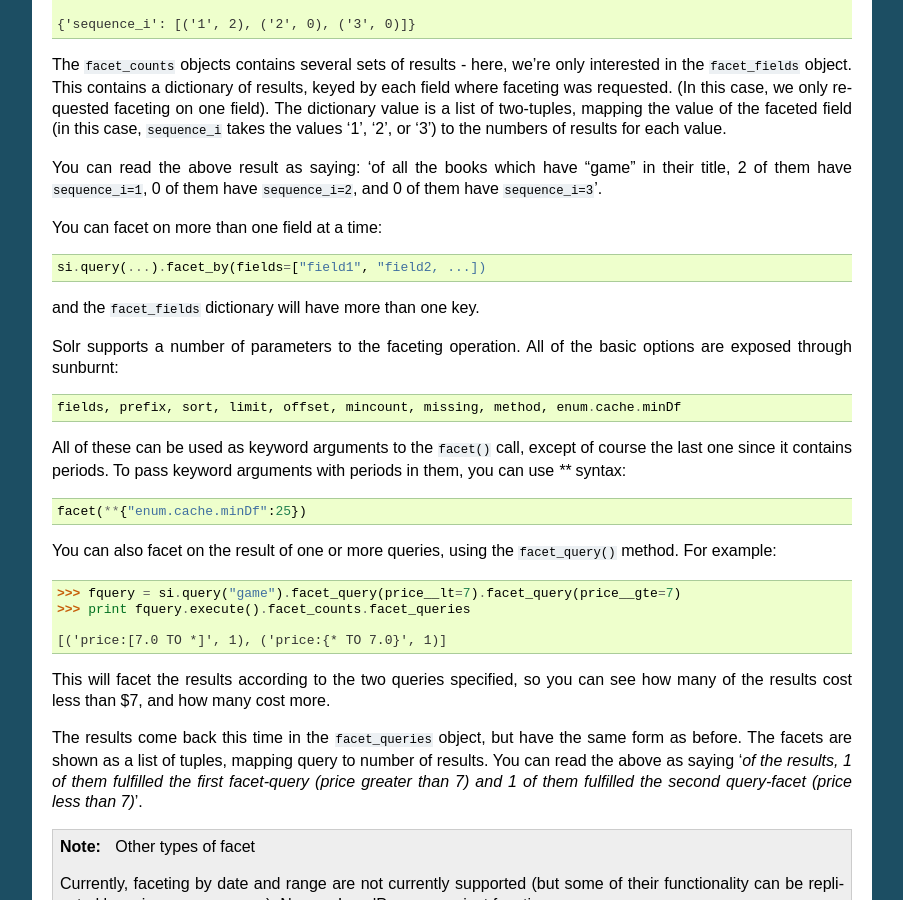
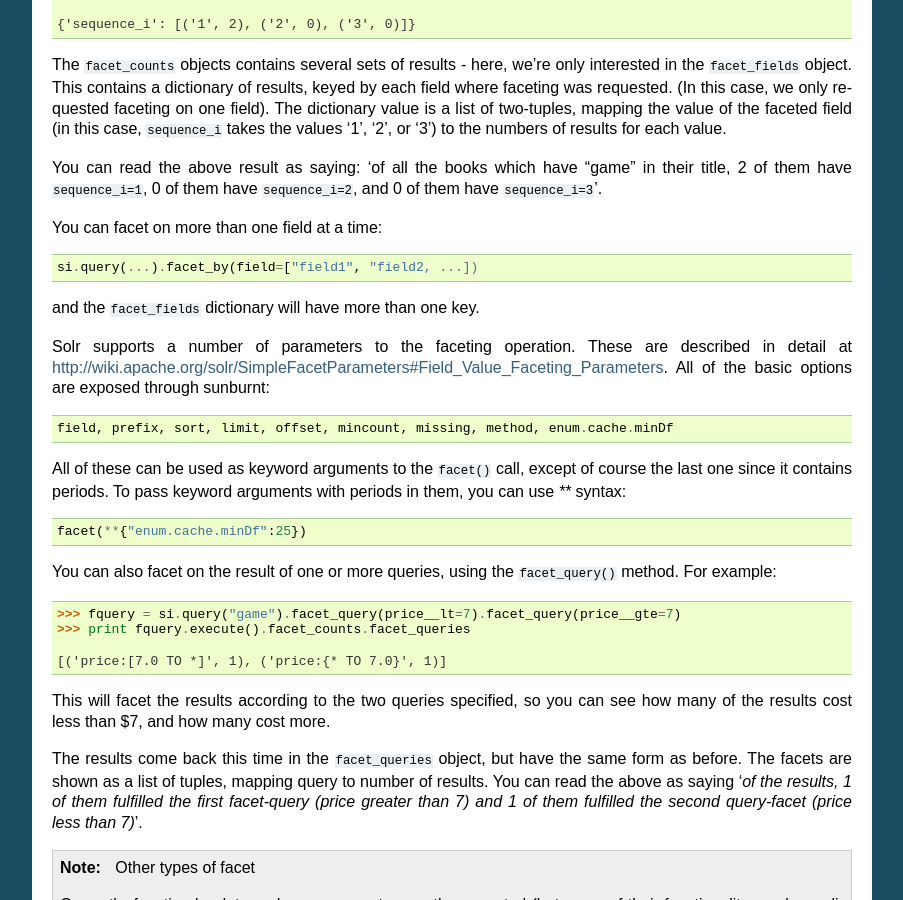
Before and after one commit to tow/sunburnt, a Sphinx documentation site: the page built from docs/queryingsolr.rst, in a window 1280 px wide and 900 px high, scrolled down 10150 px. Shown: the whole window, without its empty margins (198-1101 px from the left). Built offline with Sphinx 7.4.7, drawn with Linux system fonts in a browser that asks for light colours.

Commit message:
Fix querying documentation on faceting
Update faceting documentation to reflect correct argument (changed 'fields' argument for `facet_by` to 'field')

```diff
--- a/docs/queryingsolr.rst
+++ b/docs/queryingsolr.rst
@@ -696,16 +696,17 @@ You can facet on more than one field at a time:
 
 ::
 
- si.query(...).facet_by(fields=["field1", "field2, ...])
+ si.query(...).facet_by(field=["field1", "field2, ...])
 
 and the ``facet_fields`` dictionary will have more than one key.
 
-Solr supports a number of parameters to the faceting operation. All of the basic options
-are exposed through sunburnt:
+Solr supports a number of parameters to the faceting operation. These are described in detail
+at http://wiki.apache.org/solr/SimpleFacetParameters#Field_Value_Faceting_Parameters.
+All of the basic options are exposed through sunburnt:
 
 ::
 
- fields, prefix, sort, limit, offset, mincount, missing, method, enum.cache.minDf
+ field, prefix, sort, limit, offset, mincount, missing, method, enum.cache.minDf
 
 All of these can be used as keyword arguments to the ``facet()`` call, except of course the
 last one since it contains periods. To pass keyword arguments with periods in them, you
```
